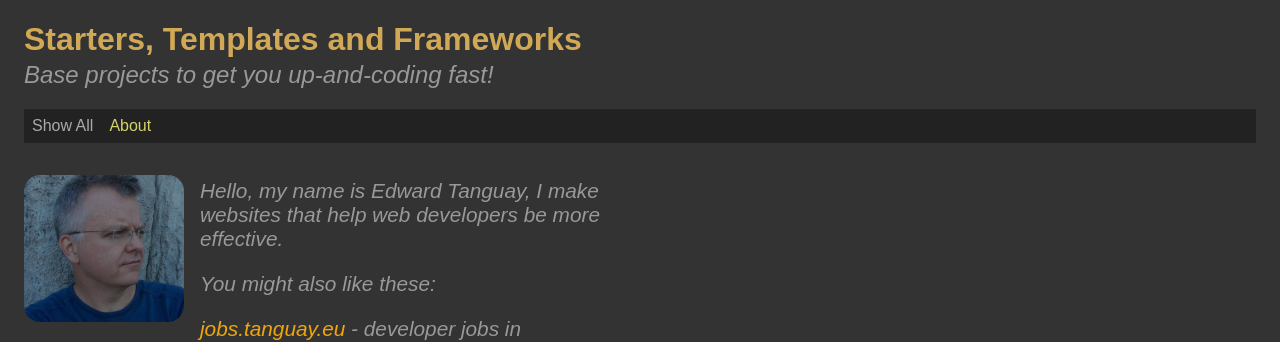
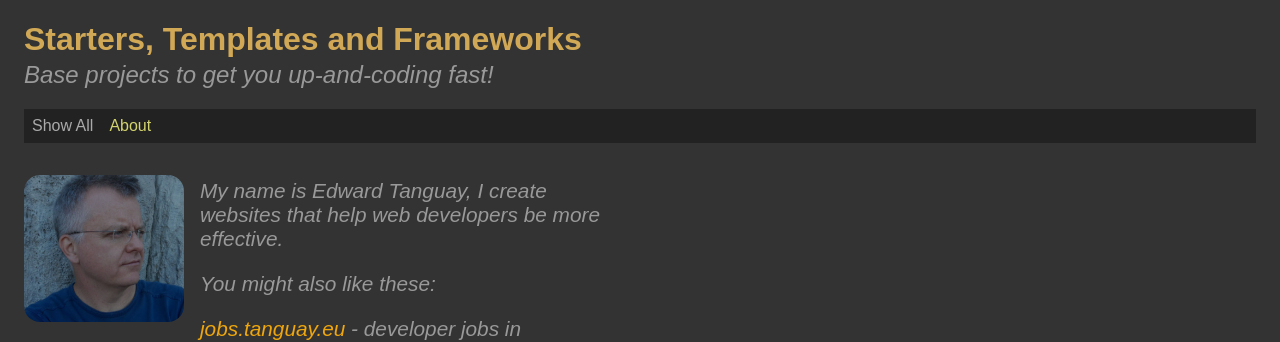
Before and after one commit to edwardtanguay/starters-frontend, a React (Vite) app: page /about in a window 1280 px wide. Shown: the top 342 px of the page. Built offline with nearby package versions, Linux system fonts and the light colour scheme; no server answers.

Commit message:
small fixes

```diff
--- a/src/components/Starter.tsx
+++ b/src/components/Starter.tsx
@@ -15,7 +15,6 @@ export const Starter = ({ starter }: IProps) => {
 			<div className="info">
 				<div className="title">{starter.title}<span className="smartphone-only">{starter.description}</span></div>
 				<div className="description">{starter.description}</div>
-				<RepositoryButtons starter={starter}/>
 			</div>
 		</div>
 	);
--- a/src/pages/PageAbout.tsx
+++ b/src/pages/PageAbout.tsx
@@ -4,7 +4,7 @@ export const PageAbout = () => {
 			<img src="images/edward_tanguay.jpg" />
 			<div className="info">
 				<p>
-					Hello, my name is Edward Tanguay, I make websites that help
+					My name is Edward Tanguay, I create websites that help
 					web developers be more effective.
 				</p>
 				<p>You might also like these:</p>
```
Also changed, not shown: dev/notes.txt.
